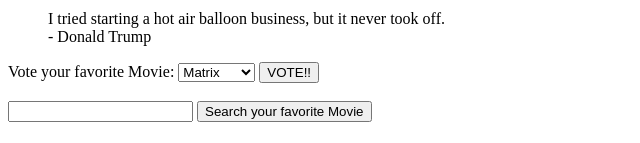
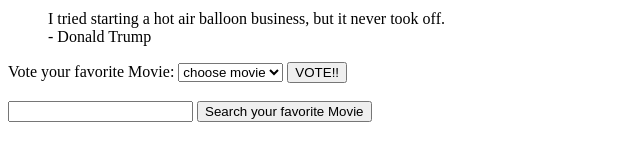
Before and after one commit to rufustech/personalwebsite, a plain HTML site: page index.html in a window 1280 px wide. Shown: the part 489-632 px from the top of the page, without its empty margins (0-640 px from the left). Drawn offline with Linux system fonts and the light colour scheme.

Commit message:
option chose option

```diff
--- a/index.html
+++ b/index.html
@@ -95,6 +95,7 @@
       <form action="">
         <label for="cars">Vote your favorite Movie:</label>
         <select name="" id="">
+          <option value="">choose movie</option>
           <option value="Matix">Matrix</option>
           <option value="Inception">Inception</option>
           <option value=" Psycho">Psycho</option>
```
